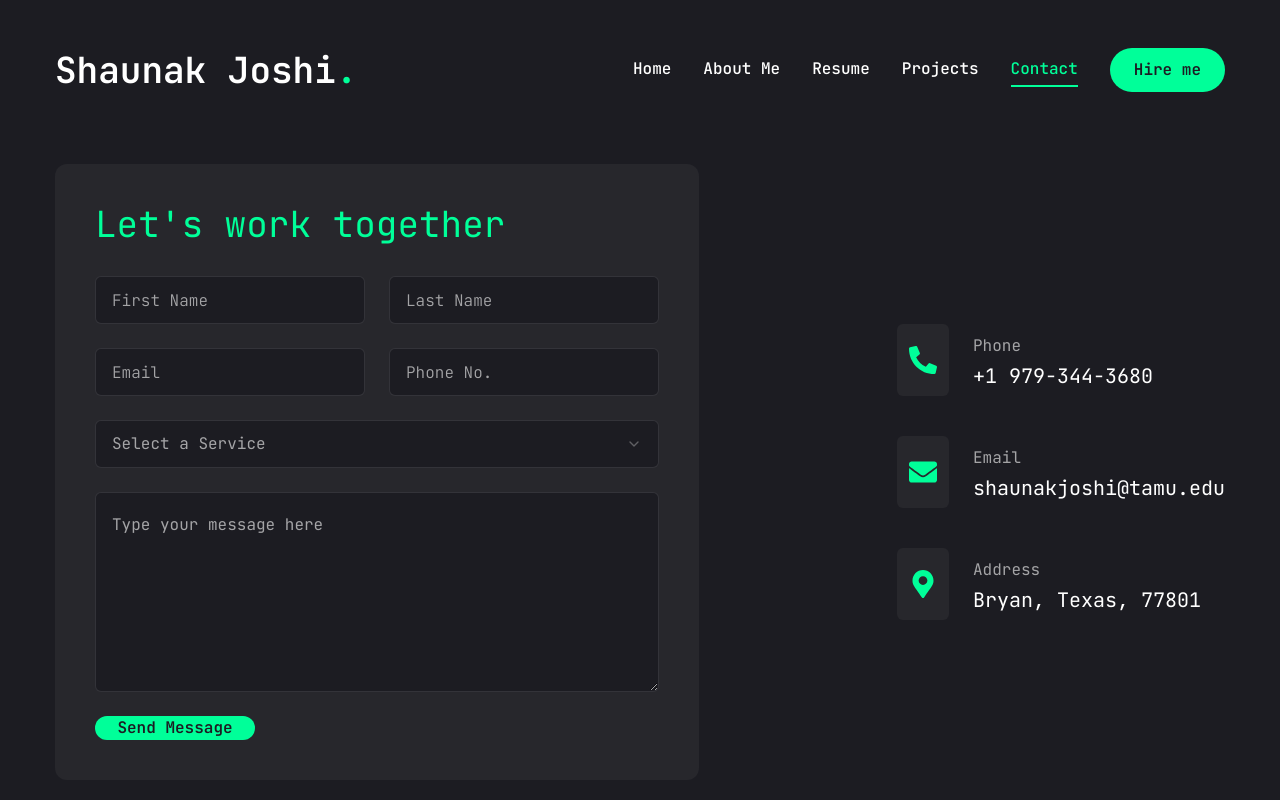
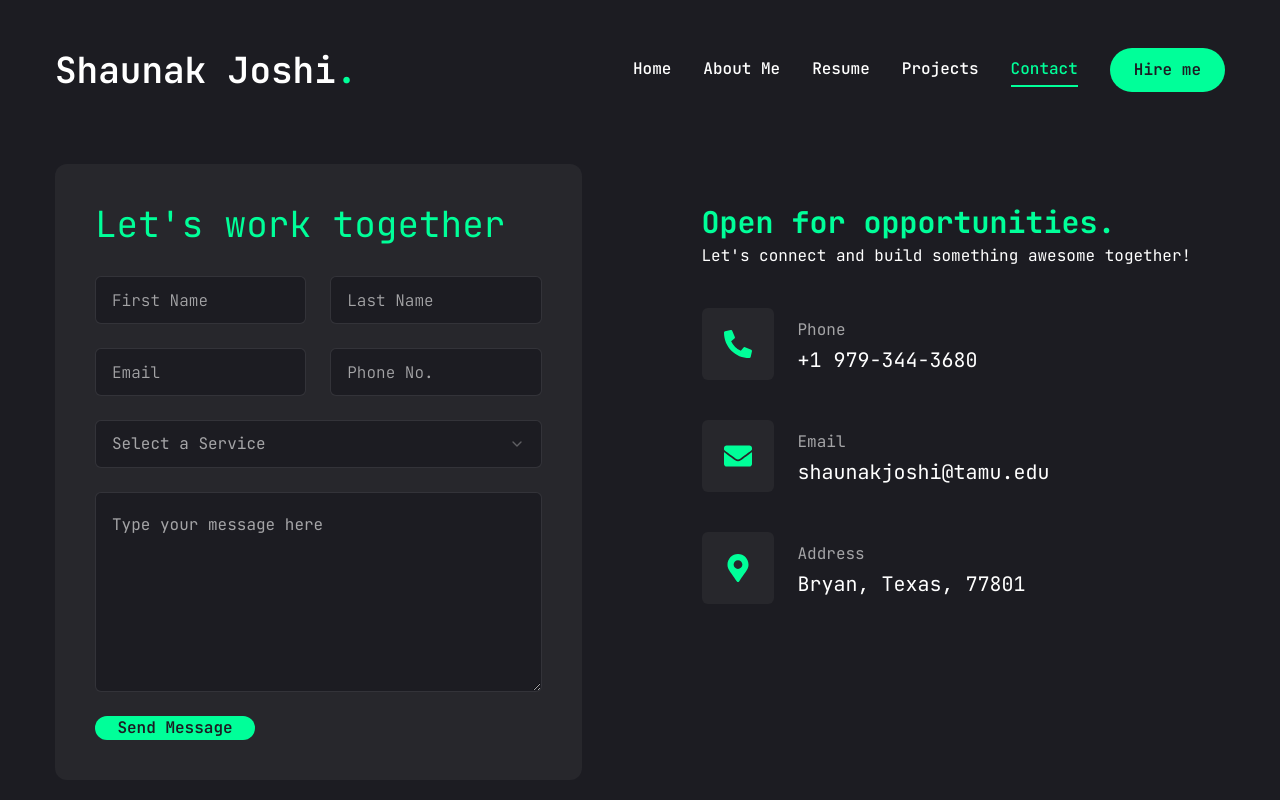
Before and after one commit to paramj6599/portfolio-param, a Next.js app: page /contact in a window 1280 px wide. Built offline with nearby package versions, Linux system fonts and the light colour scheme.

Commit message:
Some minor changes

```diff
--- a/app/contact/page.jsx
+++ b/app/contact/page.jsx
@@ -1,6 +1,6 @@
 "use client";
 
-import {Button} from '@/components/ui/button';
+import { Button } from '@/components/ui/button';
 import { Input } from '@/components/ui/input';
 import { Textarea } from '@/components/ui/textarea';
 
@@ -15,6 +15,7 @@ import {
 } from '@/components/ui/select';
 
 import { FaPhoneAlt, FaEnvelope, FaMapMarkerAlt } from 'react-icons/fa';
+import { motion } from 'framer-motion';
 
 const info = [
     {
@@ -45,17 +46,38 @@ const Contact = () => {
             className='py-6'
         >
             <div className="container mx-auto">
-                <div className='flex flex-col xl:flex-row gap-[30px]'>
+                <div className='flex flex-col xl:flex-row-reverse gap-[60px] xl:gap-[120px]'>
+                    {/* info */}
+                    <div className="flex-1 flex flex-col items-start order-1 xl:order-none mb-8 xl:mb-0 mt-10" >
+                        <h1 className="text-3xl font-bold text-accent">Open for opportunities.</h1>
+                        <p className="mb-4">Let's connect and build something awesome together!</p>
+                        <ul className='mt-5 flex flex-col gap-10'>
+                            {info.map((item,index) => {
+                                return (
+                                    <li key={index} className='flex items-center gap-6'>
+                                        <div className='w-[52px] h-[52px] xl:w-[72px] xl:h-[72px] bg-[#27272c] /
+                                        text-accent rounded-md flex items-center justify-center'>
+                                            <div className='text-[28px]'>{item.icon}</div>
+                                        </div>
+                                        <div className='flex-1'>
+                                            <p className='text-white/60'>{item.title}</p>
+                                            <h3 className='text-xl'>{item.description}</h3>
+                                        </div>
+                                    </li>
+                                );
+                            })}
+                        </ul>
+                    </div>
                     {/* form */}
-                    <div className="xl:h-[54%] order-2 xl:order-none">
+                    <div className="xl:w-[45%] order-2 xl:order-none">
                         <form className="flex flex-col gap-6 p-10 bg-[#27272c] rounded-xl">
                             <h3 className="text-4xl text-accent">Let's work together</h3>
                             {/* input */}
                             <div className="mt-2 grid grid-cols-1 md:grid-cols-2 gap-6">
-                                <Input type="firstname" placeholder="First Name"/>
-                                <Input type="lastname" placeholder="Last Name"/>
-                                <Input type="email" placeholder="Email"/>
-                                <Input type="phone" placeholder="Phone No."/>
+                                <Input type="text" name="firstname" placeholder="First Name"/>
+                                <Input type="text" name="lastname" placeholder="Last Name"/>
+                                <Input type="email" name="email" placeholder="Email"/>
+                                <Input type="text" name="phone" placeholder="Phone No."/>
                             </div>
                             {/* select */}
                             <Select>
@@ -65,40 +87,23 @@ const Contact = () => {
                                 <SelectContent>
                                     <SelectGroup>
                                         <SelectLabel>Select a service</SelectLabel>
-                                        <SelectItem value= "est">Full Stack Development</SelectItem>
-                                        <SelectItem value= "cst">Backend Development</SelectItem>
-                                        <SelectItem value= "mst">Cloud Engineering</SelectItem>
+                                        <SelectItem value="est">Full Stack Development</SelectItem>
+                                        <SelectItem value="cst">Backend Development</SelectItem>
+                                        <SelectItem value="mst">Cloud Engineering</SelectItem>
                                     </SelectGroup>
                                 </SelectContent>
                             </Select>
                             {/* textarea */}
                             <Textarea
+                                name="message"
                                 className="h-[200px]"
                                 placeholder="Type your message here"
                             />
                             {/* btn */}
-                            <Button size="md" className="max-w-40">
+                            <Button type="submit" size="md" className="max-w-40">
                                 Send Message
                             </Button>
                         </form>
-                    </div>
-                    {/* info */}
-                    <div className="flex-1 flex items-center xl:justify-end order-1
-                    xl:order-none mb-8 xl:mb-0">
-                        <ul className='flex flex-col gap-10'>
-                            {info.map((item,index) => {
-                                return <li key={index} className='flex items-center gap-6'>
-                                    <div className='w-[52px] h-[52px] wl:w-[72px] xl:h-[72px] bg-[#27272c] /
-                                    text-accent rounded-md flex items-center justify-center'>
-                                        <div className='text-[28px]'>{item.icon}</div>
-                                    </div>
-                                    <div className='flex-1'>
-                                        <p className='text-white/60'>{item.title}</p>
-                                        <h3 className='text-xl'>{item.description}</h3>
-                                    </div>
-                                </li>
-                            })}
-                        </ul>
                     </div>
                 </div>
             </div>
@@ -106,6 +111,4 @@ const Contact = () => {
     )
 }
 
-import { motion } from 'framer-motion';
-
 export default Contact;
--- a/app/layout.js
+++ b/app/layout.js
@@ -11,7 +11,7 @@ const jetbrainsMono = JetBrains_Mono({
 });
 
 export const metadata = {
-  title: "Create Next App",
+  title: "Shaunak Joshi Portfolio",
   description: "Generated by create next app",
 };
 
--- a/app/projects/page.jsx
+++ b/app/projects/page.jsx
@@ -82,7 +82,7 @@ const Work = () => {
             className="min-h-[80vh] flex flex-col justify-center py-12 xl:px-0"
         >
             <div className="container mx-auto">
-                <div className="flex flex-col xl:flex-row xl:gap-[30px]">
+                <div className="flex flex-col xl:flex-row gap-[30px] xl:gap-[60px]">
                     <div className="w-full xl:w-[50%] xl:h-[460px] flex flex-col xl:justify-between order-2 xl:order-none">
                         <div className="flex flex-col gap-[30px] h-[50%]">
                             {/* outline num*/}
--- a/app/resume/page.jsx
+++ b/app/resume/page.jsx
@@ -5,33 +5,10 @@ import {
     FaJs,
     FaReact,
     FaNodeJs,
-    FaPython, FaDocker, FaJava
+    FaPython, FaDocker, FaJava, FaAws, FaLinux
 } from "react-icons/fa";
 
-import { SiTailwindcss, SiNextdotjs, SiDjango, SiMysql, SiKubernetes} from "react-icons/si";
-
-// about data
-const about = {
-    title: "About Me",
-    info: [
-        {
-            fieldName: "Name",
-            fieldValue: "Shaunak Joshi",
-        },
-        {
-            fieldName: "Phone",
-            fieldValue: "(+1) 979-344-3680",
-        },
-        {
-            fieldName: "Location",
-            fieldValue: "Texas, USA",
-        },
-        {
-            fieldName: "Email",
-            fieldValue: "shaunakjoshi@tamu.edu",
-        },
-    ]
-};
+import { SiTailwindcss, SiNextdotjs, SiDjango, SiMysql, SiKubernetes, SiCplusplus, SiGit, SiTerraform} from "react-icons/si";
 
 //experience data
 const experience = {
@@ -114,6 +91,26 @@ const skills = {
             name: "python",
         },
         {
+            icon: <SiTerraform />,
+            name: "Terraform"
+        },
+        {
+            icon: <SiCplusplus />,
+            name: "C++"
+        },
+        {
+            icon: <SiGit />,
+            name: "Git"
+        },
+        {
+            icon: <FaAws />,
+            name: "AWS",
+        },
+        {
+            icon: <FaLinux />,
+            name: "linux",
+        },
+        {
             icon: <FaDocker />,
             name: "docker",
         },
@@ -160,7 +157,6 @@ const Resume = () => {
                 <TabsTrigger value="experience">Experience</TabsTrigger>
                 <TabsTrigger value="education">Education</TabsTrigger>
                 <TabsTrigger value="skills">Skills</TabsTrigger>
-                <TabsTrigger value="about">About Me</TabsTrigger>
             </TabsList>
 
             {/*content*/}
@@ -237,26 +233,6 @@ const Resume = () => {
                         </ul>
                     </div>
                 </TabsContent>
-                {/*about*/}
-                <TabsContent
-                    value="about"
-                    className="w-full text-center xl:text-left"
-                >
-                   <div className="flex flex-col gap-[30px]">
-                    <h3 className="text-4xl font-bold">{about.title}</h3>
-                    <ul className="mt-2 grid grid-cols-1 xl:grid-cols-2 gap-y-6 max-w-[620px] mx-auto xl:mx-0 ">
-                        {about.info.map((item, index) => {
-                            return <li
-                                        key={index}
-                                        className="flex items-center justify-center xl:justify-start gap-4"
-                                    >
-                                    <span className="text-accent/70">{item.fieldName}</span>
-                                    <span className="text-xl">{item.fieldValue}</span>
-                            </li>
-                        })}
-                    </ul>
-                   </div>
-                </TabsContent>
             </div>
             </Tabs>
         </div>
```
Also changed, not shown: 1 other file (tests, documents, lock files or other folders).
